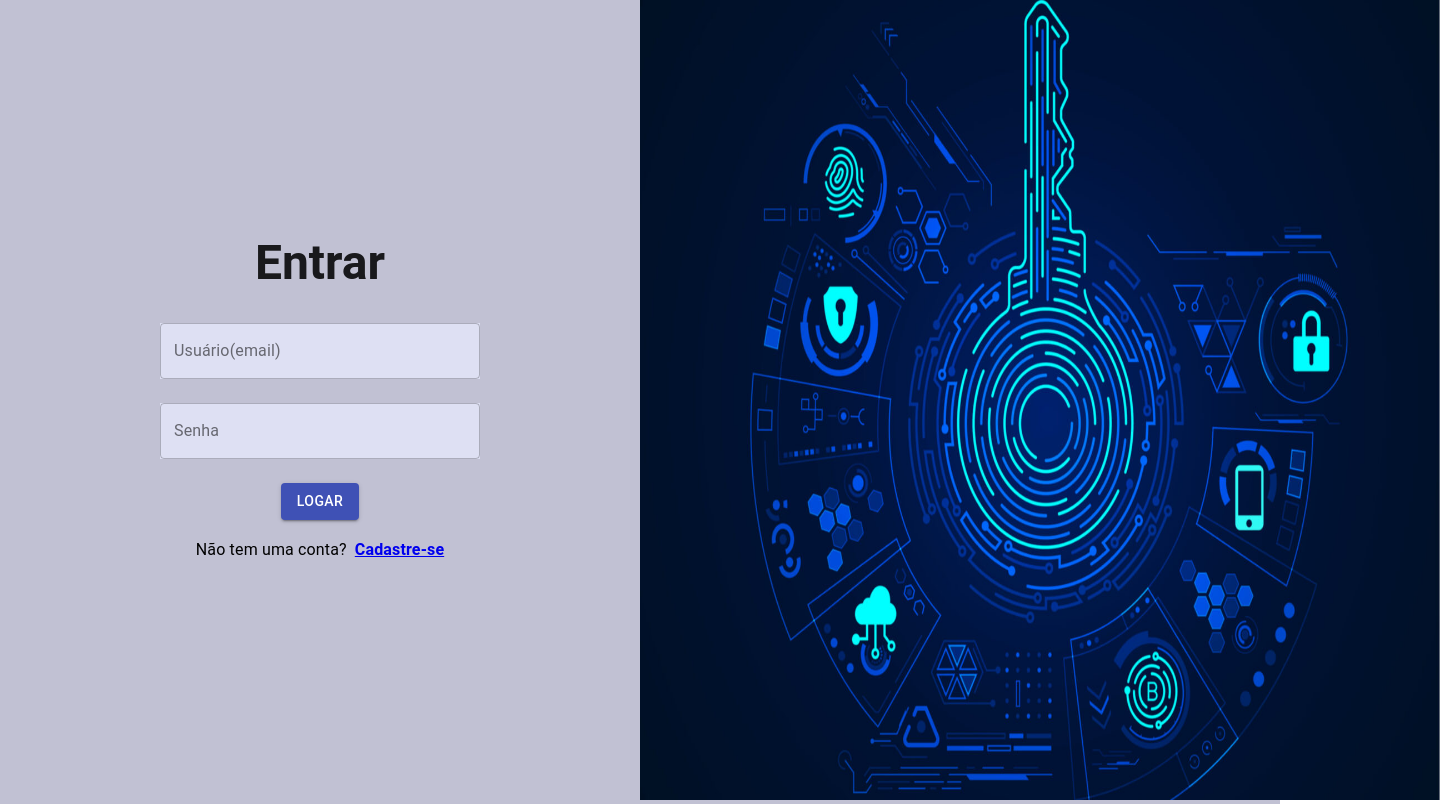
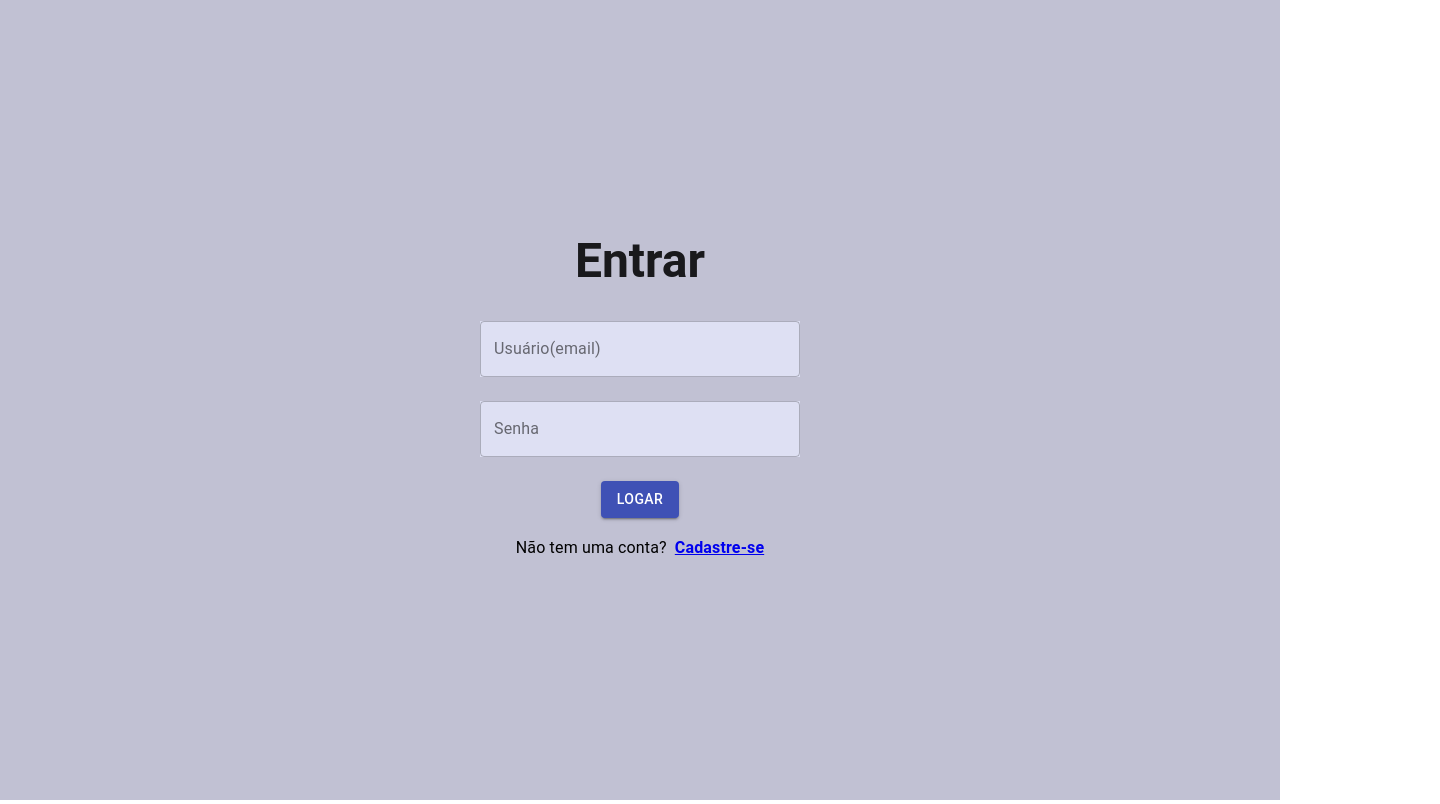
Before and after one commit to GustavoMLima9393/Blog_Pessoal_Front_End, a React (Create React App) app: page / in a window 1280 px wide. Shown: the whole page, 1440 px wide, since content can reach past the window. Built offline with nearby package versions, Linux system fonts and the light colour scheme.

Commit message:
Retirando fotos

```diff
--- a/src/paginas/cadastroUsuario/CadastroUsuario.tsx
+++ b/src/paginas/cadastroUsuario/CadastroUsuario.tsx
@@ -79,10 +79,9 @@ function CadastroUsuario() {
     }
 
     return (
-        <Grid container direction="row" justifyContent="center" alignItems="center" className='caixa'>
-            <Grid item xs={6} className="imagem2"></Grid>
-            <Grid item xs={6} alignItems="center">
-                <Box paddingX={10}>
+        <Grid container direction="row" justifyContent="center" alignItems="center" className='caixa imagem'>
+        <Grid alignItems="center" xs={6}>
+          <Box paddingX={20} className="containerForm" >
             <form onSubmit={onSubmit}>
               <Typography
                 variant="h3"
@@ -90,7 +89,7 @@ function CadastroUsuario() {
                 color="textPrimary"
                 component="h3"
                 align="center"
-                            className="textos2"
+                className="textos1"
                         >
                             Cadastrar
                         </Typography>
--- a/src/paginas/home/Home.css
+++ b/src/paginas/home/Home.css
@@ -1,5 +1,6 @@
 .caixa {
     background-color: #c1c1d3;
+    display: block;
 }
 
 .titulo {
--- a/src/paginas/login/Login.tsx
+++ b/src/paginas/login/Login.tsx
@@ -8,7 +8,6 @@ import "./Login.css";
 import { useDispatch } from "react-redux";
 import { addId, addToken } from "../../store/tokens/actions";
 import { toast } from "react-toastify";
-import foto from "../img/fotologin.jpg"
 
 function Login() {
   let navigate = useNavigate();
@@ -99,9 +98,9 @@ function Login() {
   }, [respUserLogin.token]);
 
   return (
-    <Grid container direction="row" justifyContent="center" alignItems="center" className='caixa'>
+    <Grid container direction="row" justifyContent="center" alignItems="center" className='caixa imagem'>
       <Grid alignItems="center" xs={6}>
-        <Box paddingX={20}>
+        <Box paddingX={20} className="containerForm" >
           <form onSubmit={onSubmit}>
             <Typography
               variant="h3"
@@ -159,10 +158,6 @@ function Login() {
           </Box>
         </Box>
       </Grid>
-      <Grid
-        xs={6}>
-        <img className='imagem' src={foto}/>
-      </Grid>
     </Grid>
   );
 }
```
Also changed, not shown: src/paginas/login/Login.css (line endings or trailing spaces). Lines whose indentation alone changed are shown as unchanged.
